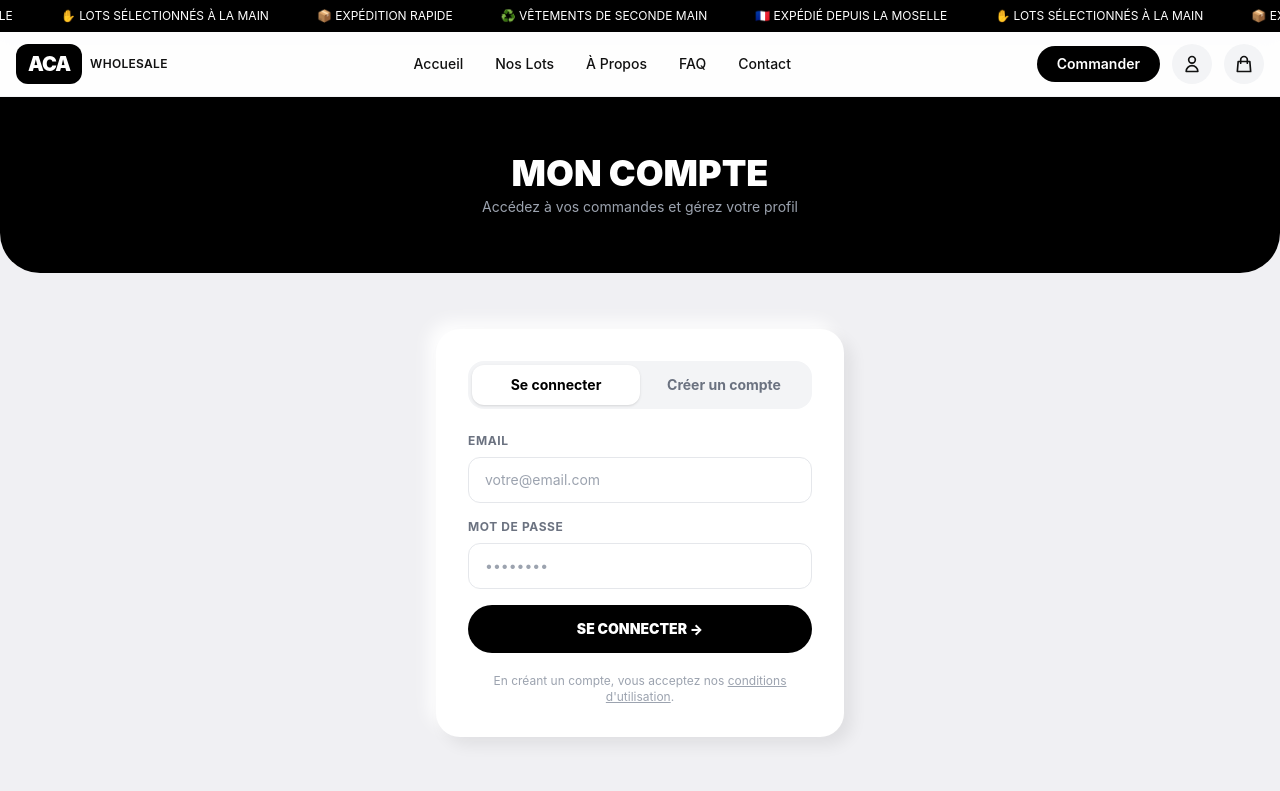
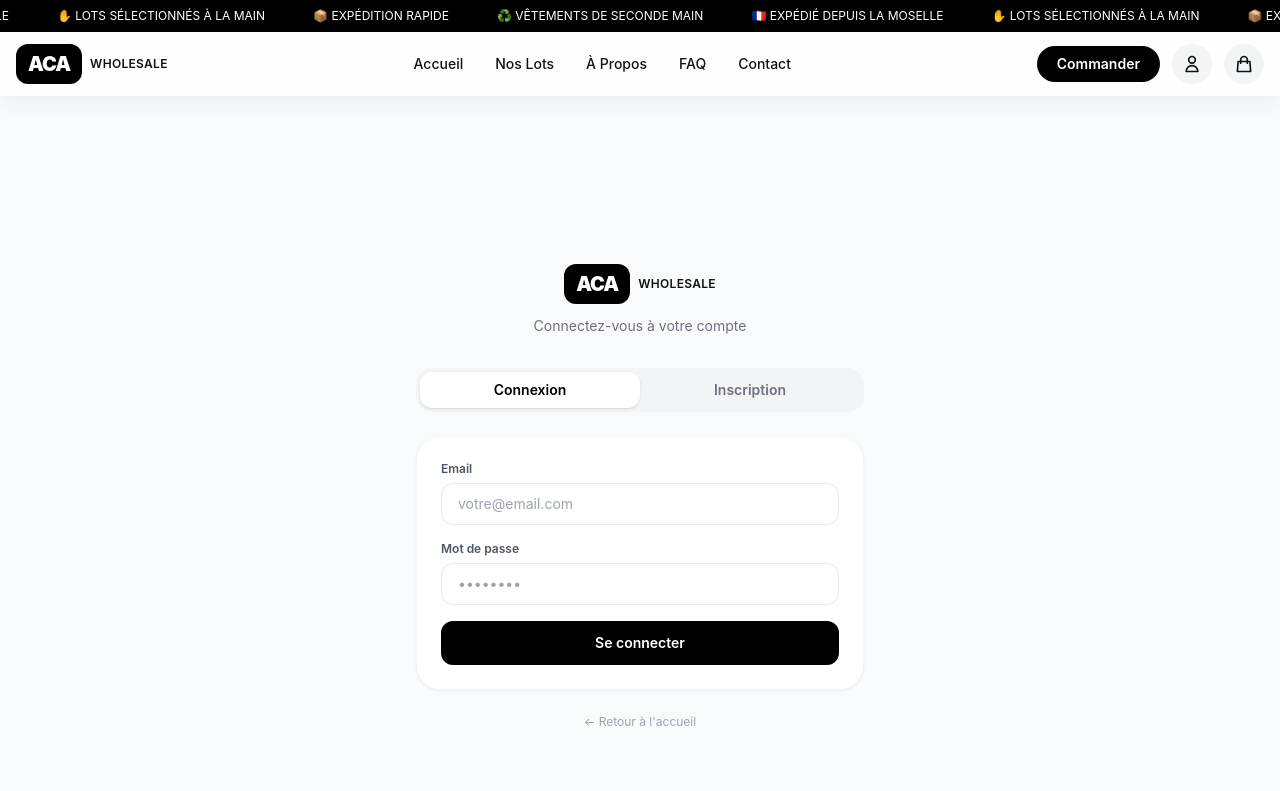
Before and after one commit to acawholesale/aca-wholesale, a Next.js app: page /connexion in a window 1280 px wide. Shown: the top 791 px of the page. Built offline with nearby package versions, Linux system fonts and the light colour scheme.

Commit message:
Update page.js

```diff
--- a/app/connexion/page.js
+++ b/app/connexion/page.js
@@ -1,33 +1,39 @@
 'use client'
-import { useState } from 'react'
+import { useState, Suspense } from 'react'
 import { useRouter, useSearchParams } from 'next/navigation'
 import Link from 'next/link'
+import { useAuth } from '../../context/AuthContext'
 import Navbar from '../../components/Navbar'
 import Footer from '../../components/Footer'
-import { useAuth } from '../../context/AuthContext'
 
-export default function Connexion() {
-  const [tab, setTab] = useState('login')
+function ConnexionContent() {
+  const searchParams = useSearchParams()
+  const redirect = searchParams.get('redirect') || '/compte'
+
+  const [mode, setMode] = useState('login')
   const [loading, setLoading] = useState(false)
   const [error, setError] = useState('')
   const [success, setSuccess] = useState('')
-  const { signIn, signUp } = useAuth()
-  const router = useRouter()
-  const searchParams = useSearchParams()
-  const redirect = searchParams.get('redirect') || '/compte'
 
   const [loginForm, setLoginForm] = useState({ email: '', password: '' })
   const [registerForm, setRegisterForm] = useState({
-    firstName: '', lastName: '', email: '', password: '', confirmPassword: ''
+    email: '', password: '', confirmPassword: '',
+    firstName: '', lastName: '', phone: ''
   })
+
+  const { signIn, signUp } = useAuth()
+  const router = useRouter()
 
   const handleLogin = async (e) => {
     e.preventDefault()
     setLoading(true)
     setError('')
     const { error } = await signIn(loginForm.email, loginForm.password)
-    if (error) setError('Email ou mot de passe incorrect.')
-    else router.push(redirect)
+    if (error) {
+      setError('Email ou mot de passe incorrect.')
+    } else {
+      router.push(redirect)
+    }
     setLoading(false)
   }
 
@@ -35,119 +41,198 @@ export default function Connexion() {
     e.preventDefault()
     setLoading(true)
     setError('')
+    setSuccess('')
+
     if (registerForm.password !== registerForm.confirmPassword) {
       setError('Les mots de passe ne correspondent pas.')
       setLoading(false)
       return
     }
     if (registerForm.password.length < 6) {
-      setError('Le mot de passe doit faire au moins 6 caractères.')
+      setError('Le mot de passe doit contenir au moins 6 caractères.')
       setLoading(false)
       return
     }
-    const { error } = await signUp(registerForm.email, registerForm.password, registerForm.firstName, registerForm.lastName)
-    if (error) setError(error.message === 'User already registered' ? 'Un compte existe déjà avec cet email.' : 'Une erreur est survenue.')
-    else setSuccess('Compte créé ! Vérifiez votre email pour confirmer votre inscription, puis connectez-vous.')
+
+    const { error } = await signUp(registerForm.email, registerForm.password, {
+      firstName: registerForm.firstName,
+      lastName: registerForm.lastName,
+      phone: registerForm.phone,
+    })
+
+    if (error) {
+      setError("Erreur lors de la création du compte. Cet email est peut-être déjà utilisé.")
+    } else {
+      setSuccess('Compte créé ! Vérifiez votre email pour confirmer votre inscription.')
+    }
     setLoading(false)
   }
 
   return (
-    <main className="bg-[#f0f0f3] min-h-screen">
-      <Navbar />
-      <section className="bg-black text-white py-10 md:py-14 rounded-b-[24px] md:rounded-b-[40px]">
-        <div className="max-w-7xl mx-auto px-5 text-center">
-          <h1 className="text-2xl md:text-4xl font-black mb-1">MON COMPTE</h1>
-          <p className="text-gray-400 text-sm">Accédez à vos commandes et gérez votre profil</p>
+    <div className="min-h-screen bg-gray-50 flex flex-col justify-center py-12 px-4">
+      <div className="max-w-md mx-auto w-full">
+        {/* Logo */}
+        <div className="text-center mb-8">
+          <Link href="/" className="inline-flex items-center gap-2">
+            <div className="bg-black text-white px-3 py-1.5 font-black text-xl tracking-tighter rounded-xl">ACA</div>
+            <span className="text-xs font-semibold uppercase tracking-wide">Wholesale</span>
+          </Link>
+          <p className="mt-3 text-gray-500 text-sm">
+            {mode === 'login' ? 'Connectez-vous à votre compte' : 'Créez votre compte client'}
+          </p>
         </div>
-      </section>
-      <div className="max-w-md mx-auto px-5 py-10 md:py-14">
-        <div className="bg-white rounded-3xl p-6 md:p-8" style={{ boxShadow: '8px 8px 16px rgba(0,0,0,0.07), -8px -8px 16px rgba(255,255,255,0.9)' }}>
-          <div className="flex bg-gray-100 rounded-2xl p-1 mb-6">
-            <button onClick={() => { setTab('login'); setError(''); setSuccess('') }}
-              className={`flex-1 py-2.5 text-sm font-bold rounded-xl transition-all ${tab === 'login' ? 'bg-white shadow text-black' : 'text-gray-500'}`}>
-              Se connecter
-            </button>
-            <button onClick={() => { setTab('register'); setError(''); setSuccess('') }}
-              className={`flex-1 py-2.5 text-sm font-bold rounded-xl transition-all ${tab === 'register' ? 'bg-white shadow text-black' : 'text-gray-500'}`}>
-              Créer un compte
-            </button>
-          </div>
-          {error && <div className="bg-red-50 border border-red-200 text-red-700 text-xs rounded-xl px-4 py-3 mb-4">⚠️ {error}</div>}
-          {success && <div className="bg-green-50 border border-green-200 text-green-700 text-xs rounded-xl px-4 py-3 mb-4">✅ {success}</div>}
-          {tab === 'login' && (
+
+        {/* Toggle */}
+        <div className="bg-gray-100 rounded-2xl p-1 flex mb-6">
+          <button
+            onClick={() => { setMode('login'); setError(''); setSuccess('') }}
+            className={`flex-1 py-2 rounded-xl text-sm font-semibold transition-all ${mode === 'login' ? 'bg-white shadow text-black' : 'text-gray-500'}`}
+          >
+            Connexion
+          </button>
+          <button
+            onClick={() => { setMode('register'); setError(''); setSuccess('') }}
+            className={`flex-1 py-2 rounded-xl text-sm font-semibold transition-all ${mode === 'register' ? 'bg-white shadow text-black' : 'text-gray-500'}`}
+          >
+            Inscription
+          </button>
+        </div>
+
+        <div className="bg-white rounded-3xl p-6 shadow-sm border border-gray-100">
+          {error && (
+            <div className="mb-4 bg-red-50 text-red-600 text-sm px-4 py-3 rounded-xl border border-red-100">
+              {error}
+            </div>
+          )}
+          {success && (
+            <div className="mb-4 bg-green-50 text-green-700 text-sm px-4 py-3 rounded-xl border border-green-100">
+              {success}
+            </div>
+          )}
+
+          {mode === 'login' ? (
             <form onSubmit={handleLogin} className="space-y-4">
               <div>
-                <label className="block text-xs font-bold text-gray-500 uppercase tracking-wider mb-2">Email</label>
-                <input type="email" required value={loginForm.email}
-                  onChange={e => setLoginForm(p => ({ ...p, email: e.target.value }))}
-                  className="w-full border border-gray-200 px-4 py-3 text-sm focus:outline-none focus:border-black rounded-xl"
-                  placeholder="votre@email.com" />
+                <label className="block text-xs font-semibold text-gray-600 mb-1.5">Email</label>
+                <input
+                  type="email" required
+                  value={loginForm.email}
+                  onChange={e => setLoginForm({ ...loginForm, email: e.target.value })}
+                  className="w-full border border-gray-200 rounded-xl px-4 py-2.5 text-sm focus:outline-none focus:ring-2 focus:ring-black focus:border-transparent"
+                  placeholder="votre@email.com"
+                />
               </div>
               <div>
-                <label className="block text-xs font-bold text-gray-500 uppercase tracking-wider mb-2">Mot de passe</label>
-                <input type="password" required value={loginForm.password}
-                  onChange={e => setLoginForm(p => ({ ...p, password: e.target.value }))}
-                  className="w-full border border-gray-200 px-4 py-3 text-sm focus:outline-none focus:border-black rounded-xl"
-                  placeholder="••••••••" />
+                <label className="block text-xs font-semibold text-gray-600 mb-1.5">Mot de passe</label>
+                <input
+                  type="password" required
+                  value={loginForm.password}
+                  onChange={e => setLoginForm({ ...loginForm, password: e.target.value })}
+                  className="w-full border border-gray-200 rounded-xl px-4 py-2.5 text-sm focus:outline-none focus:ring-2 focus:ring-black focus:border-transparent"
+                  placeholder="••••••••"
+                />
               </div>
-              <button type="submit" disabled={loading}
-                className="w-full bg-black text-white py-3.5 rounded-full font-black text-sm hover:bg-blue-600 transition-colors disabled:opacity-50 mt-2">
-                {loading ? 'Connexion...' : 'SE CONNECTER →'}
+              <button
+                type="submit" disabled={loading}
+                className="w-full bg-black text-white py-3 rounded-xl font-semibold text-sm hover:bg-gray-800 transition-colors disabled:opacity-50"
+              >
+                {loading ? 'Connexion...' : 'Se connecter'}
+              </button>
+            </form>
+          ) : (
+            <form onSubmit={handleRegister} className="space-y-4">
+              <div className="grid grid-cols-2 gap-3">
+                <div>
+                  <label className="block text-xs font-semibold text-gray-600 mb-1.5">Prénom</label>
+                  <input
+                    type="text" required
+                    value={registerForm.firstName}
+                    onChange={e => setRegisterForm({ ...registerForm, firstName: e.target.value })}
+                    className="w-full border border-gray-200 rounded-xl px-4 py-2.5 text-sm focus:outline-none focus:ring-2 focus:ring-black"
+                    placeholder="Jean"
+                  />
+                </div>
+                <div>
+                  <label className="block text-xs font-semibold text-gray-600 mb-1.5">Nom</label>
+                  <input
+                    type="text" required
+                    value={registerForm.lastName}
+                    onChange={e => setRegisterForm({ ...registerForm, lastName: e.target.value })}
+                    className="w-full border border-gray-200 rounded-xl px-4 py-2.5 text-sm focus:outline-none focus:ring-2 focus:ring-black"
+                    placeholder="Dupont"
+                  />
+                </div>
+              </div>
+              <div>
+                <label className="block text-xs font-semibold text-gray-600 mb-1.5">Email</label>
+                <input
+                  type="email" required
+                  value={registerForm.email}
+                  onChange={e => setRegisterForm({ ...registerForm, email: e.target.value })}
+                  className="w-full border border-gray-200 rounded-xl px-4 py-2.5 text-sm focus:outline-none focus:ring-2 focus:ring-black"
+                  placeholder="votre@email.com"
+                />
+              </div>
+              <div>
+                <label className="block text-xs font-semibold text-gray-600 mb-1.5">Téléphone (optionnel)</label>
+                <input
+                  type="tel"
+                  value={registerForm.phone}
+                  onChange={e => setRegisterForm({ ...registerForm, phone: e.target.value })}
+                  className="w-full border border-gray-200 rounded-xl px-4 py-2.5 text-sm focus:outline-none focus:ring-2 focus:ring-black"
+                  placeholder="06 00 00 00 00"
+                />
+              </div>
+              <div>
+                <label className="block text-xs font-semibold text-gray-600 mb-1.5">Mot de passe</label>
+                <input
+                  type="password" required
+                  value={registerForm.password}
+                  onChange={e => setRegisterForm({ ...registerForm, password: e.target.value })}
+                  className="w-full border border-gray-200 rounded-xl px-4 py-2.5 text-sm focus:outline-none focus:ring-2 focus:ring-black"
+                  placeholder="Minimum 6 caractères"
+                />
+              </div>
+              <div>
+                <label className="block text-xs font-semibold text-gray-600 mb-1.5">Confirmer le mot de passe</label>
+                <input
+                  type="password" required
+                  value={registerForm.confirmPassword}
+                  onChange={e => setRegisterForm({ ...registerForm, confirmPassword: e.target.value })}
+                  className="w-full border border-gray-200 rounded-xl px-4 py-2.5 text-sm focus:outline-none focus:ring-2 focus:ring-black"
+                  placeholder="••••••••"
+                />
+              </div>
+              <button
+                type="submit" disabled={loading}
+                className="w-full bg-black text-white py-3 rounded-xl font-semibold text-sm hover:bg-gray-800 transition-colors disabled:opacity-50"
+              >
+                {loading ? 'Création...' : 'Créer mon compte'}
               </button>
             </form>
           )}
-          {tab === 'register' && (
-            <form onSubmit={handleRegister} className="space-y-4">
-              <div className="grid grid-cols-2 gap-3">
-                <div>
-                  <label className="block text-xs font-bold text-gray-500 uppercase tracking-wider mb-2">Prénom *</label>
-                  <input type="text" required value={registerForm.firstName}
-                    onChange={e => setRegisterForm(p => ({ ...p, firstName: e.target.value }))}
-                    className="w-full border border-gray-200 px-4 py-3 text-sm focus:outline-none focus:border-black rounded-xl"
-                    placeholder="Prénom" />
-                </div>
-                <div>
-                  <label className="block text-xs font-bold text-gray-500 uppercase tracking-wider mb-2">Nom *</label>
-                  <input type="text" required value={registerForm.lastName}
-                    onChange={e => setRegisterForm(p => ({ ...p, lastName: e.target.value }))}
-                    className="w-full border border-gray-200 px-4 py-3 text-sm focus:outline-none focus:border-black rounded-xl"
-                    placeholder="Nom" />
-                </div>
-              </div>
-              <div>
-                <label className="block text-xs font-bold text-gray-500 uppercase tracking-wider mb-2">Email *</label>
-                <input type="email" required value={registerForm.email}
-                  onChange={e => setRegisterForm(p => ({ ...p, email: e.target.value }))}
-                  className="w-full border border-gray-200 px-4 py-3 text-sm focus:outline-none focus:border-black rounded-xl"
-                  placeholder="votre@email.com" />
-              </div>
-              <div>
-                <label className="block text-xs font-bold text-gray-500 uppercase tracking-wider mb-2">Mot de passe *</label>
-                <input type="password" required value={registerForm.password}
-                  onChange={e => setRegisterForm(p => ({ ...p, password: e.target.value }))}
-                  className="w-full border border-gray-200 px-4 py-3 text-sm focus:outline-none focus:border-black rounded-xl"
-                  placeholder="Minimum 6 caractères" />
-              </div>
-              <div>
-                <label className="block text-xs font-bold text-gray-500 uppercase tracking-wider mb-2">Confirmer le mot de passe *</label>
-                <input type="password" required value={registerForm.confirmPassword}
-                  onChange={e => setRegisterForm(p => ({ ...p, confirmPassword: e.target.value }))}
-                  className="w-full border border-gray-200 px-4 py-3 text-sm focus:outline-none focus:border-black rounded-xl"
-                  placeholder="••••••••" />
-              </div>
-              <button type="submit" disabled={loading}
-                className="w-full bg-black text-white py-3.5 rounded-full font-black text-sm hover:bg-blue-600 transition-colors disabled:opacity-50">
-                {loading ? 'Création...' : 'CRÉER MON COMPTE →'}
-              </button>
-            </form>
-          )}
-          <p className="text-xs text-gray-400 text-center mt-5">
-            En créant un compte, vous acceptez nos{' '}
-            <Link href="/mentions-legales" className="underline hover:text-black">conditions d&apos;utilisation</Link>.
-          </p>
         </div>
+
+        <p className="text-center text-xs text-gray-400 mt-6">
+          <Link href="/" className="hover:underline">← Retour à l'accueil</Link>
+        </p>
       </div>
-      <Footer />
-    </main>
+    </div>
   )
 }
+
+export default function Connexion() {
+  return (
+    <>
+      <Navbar />
+      <Suspense fallback={
+        <div className="min-h-screen bg-gray-50 flex items-center justify-center">
+          <div className="w-8 h-8 border-2 border-black border-t-transparent rounded-full animate-spin" />
+        </div>
+      }>
+        <ConnexionContent />
+      </Suspense>
+      <Footer />
+    </>
+  )
+}
```
